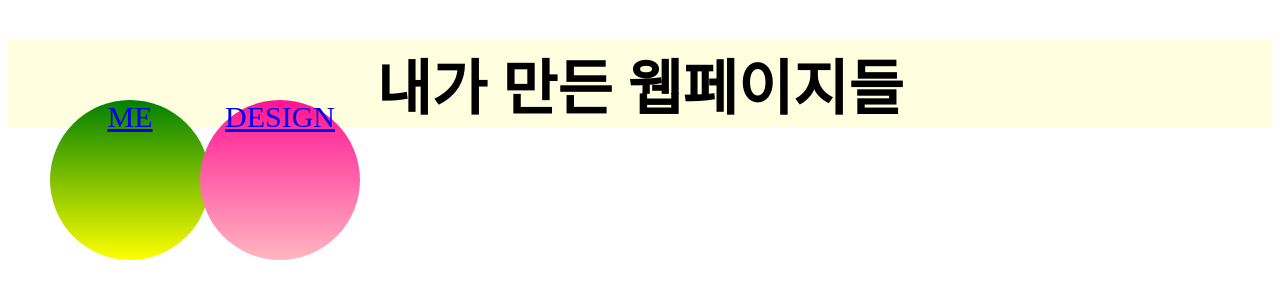
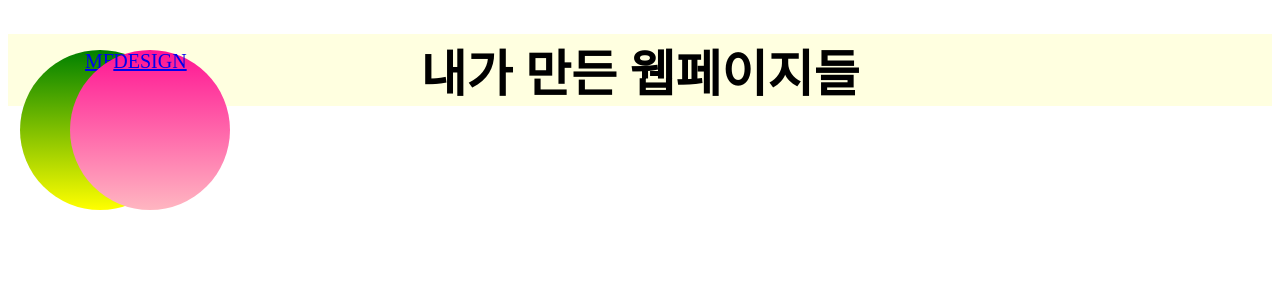
Before and after one commit to yoonseoin/whereisee, a plain HTML site: page index.html in a window 1280 px wide. Drawn offline with Linux system fonts and the light colour scheme.

Commit message:
Add files via upload

```diff
--- a/style.css
+++ b/style.css
@@ -1,4 +1,4 @@
-@media screen and (max-width: 900px) {
+@media screen and (max-width: 700px) {
 	body {
 		background-color: lightblue;
 	}
@@ -11,7 +11,7 @@
 }
 header {
 	background-color: lightyellow;
-	font-size: 30px;
+	font-size: 25px;
 
 }
 .a {
@@ -20,9 +20,9 @@ header {
 	border-radius: 80px;
 	background:linear-gradient(green, yellow);
 	position: absolute;
-	top: 100px;
-	left: 50px;
-	font-size: 30px;
+	top: 50px;
+	left: 20px;
+	font-size: 20px;
 	text-decoration-line: underline;
 }
 .b {
@@ -31,9 +31,9 @@ header {
 	border-radius: 80px;
 	background:linear-gradient(deeppink, lightpink);
 	position: absolute;
-	top: 100px;
-	left: 200px;
-	font-size: 30px;
+	top: 50px;
+	left: 70px;
+	font-size: 20px;
 	text-decoration-line: underline;
 }
 li {
```
